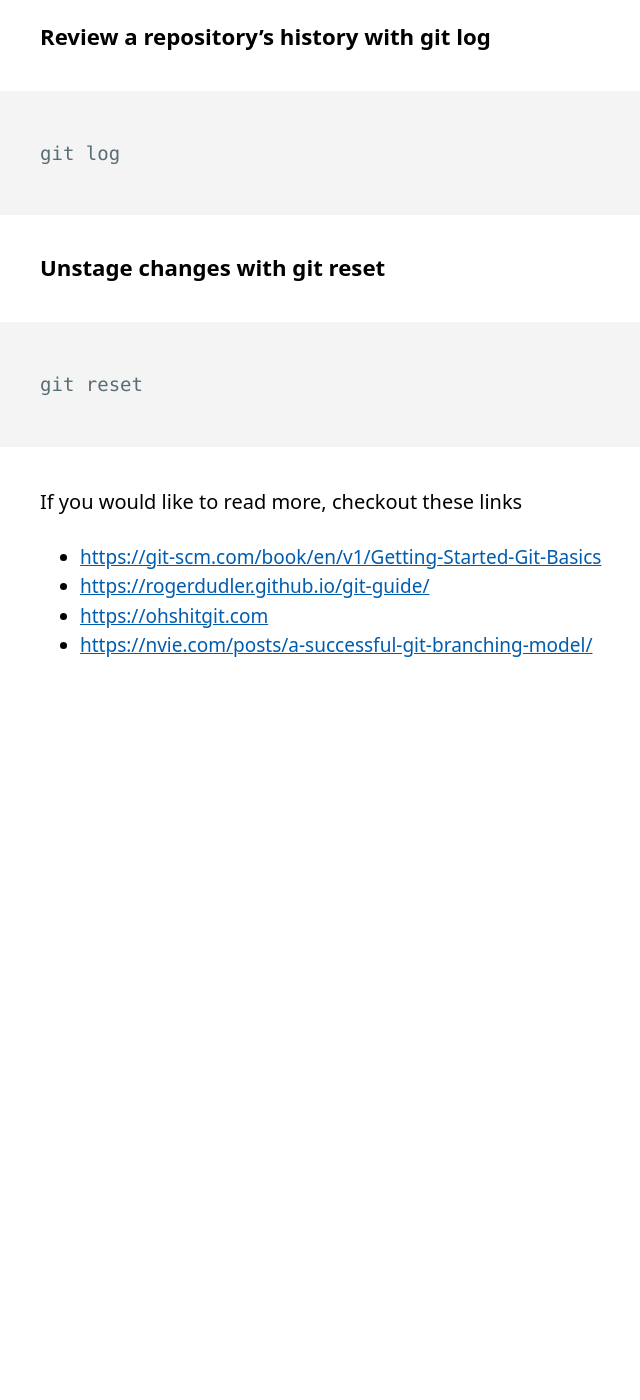
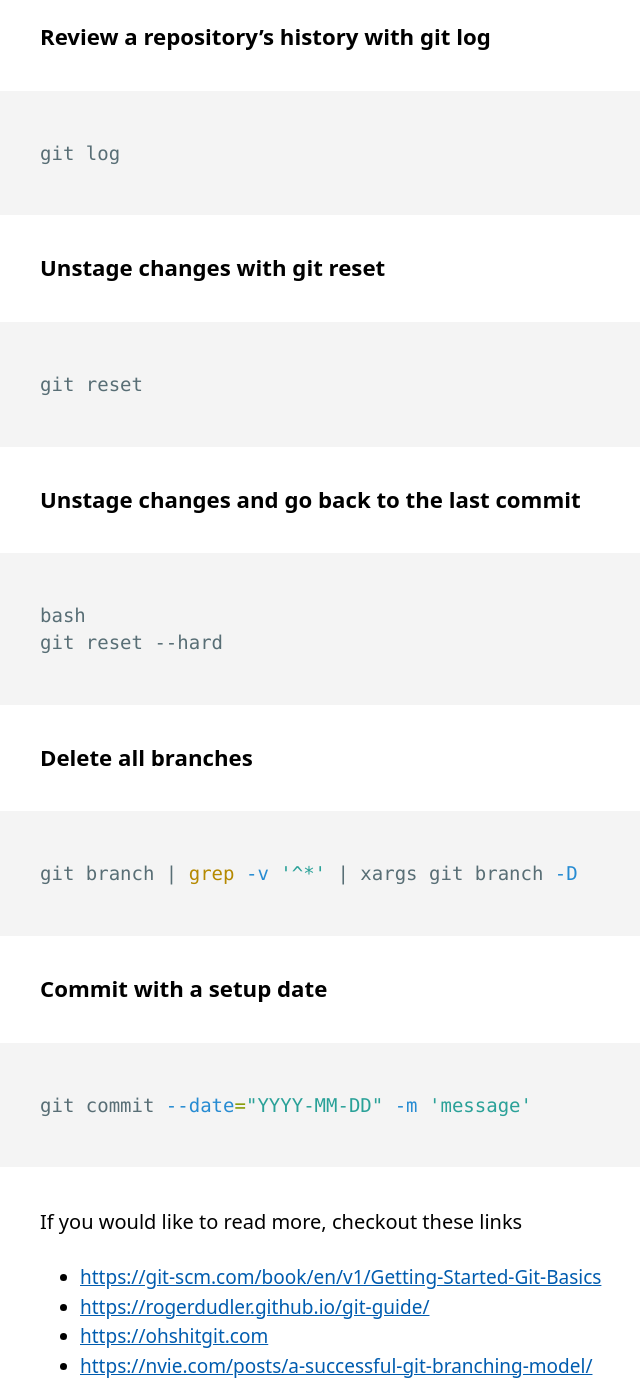
Before and after one commit to ching-wang/ching-wang.io, a Jekyll site: the page built from _posts/2019-10-28-git-workflow-notes.md, in a window 1280 px wide and 1400 px high, scrolled down 3168 px. Shown: the whole window, without its empty margins (60-700 px from the left). Built offline with Jekyll 4.4.1, drawn with Linux system fonts in a browser that asks for light colours; before the commit the page ends 3848 px from its top, so only the background shows below that.

Commit message:
add more git commands

`````diff
--- a/_posts/2019-10-28-git-workflow-notes.md
+++ b/_posts/2019-10-28-git-workflow-notes.md
@@ -65,7 +65,7 @@ The one marked with a with `*` is the your current branch.
 
 ```bash
 $ git checkout <your-branch-name>
-````
+```
 
 ### Pull branches for latest changes
 
@@ -102,9 +102,28 @@ git log
 git reset
 ```
 
+### Unstage changes and go back to the last commit
+
+```
+bash
+git reset --hard
+```
+
+### Delete all branches
+
+```bash
+git branch | grep -v '^*' | xargs git branch -D
+```
+
+### Commit with a setup date
+
+```bash
+git commit --date="YYYY-MM-DD" -m 'message'
+```
+
 #### If you would like to read more, checkout these links
 
- - [https://git-scm.com/book/en/v1/Getting-Started-Git-Basics](https://git-scm.com/book/en/v1/Getting-Started-Git-Basics)
- - [https://rogerdudler.github.io/git-guide/](https://rogerdudler.github.io/git-guide/)
- - [https://ohshitgit.com](https://ohshitgit.com)
- - [https://nvie.com/posts/a-successful-git-branching-model/](https://nvie.com/posts/a-successful-git-branching-model/)
+- [https://git-scm.com/book/en/v1/Getting-Started-Git-Basics](https://git-scm.com/book/en/v1/Getting-Started-Git-Basics)
+- [https://rogerdudler.github.io/git-guide/](https://rogerdudler.github.io/git-guide/)
+- [https://ohshitgit.com](https://ohshitgit.com)
+- [https://nvie.com/posts/a-successful-git-branching-model/](https://nvie.com/posts/a-successful-git-branching-model/)
`````
